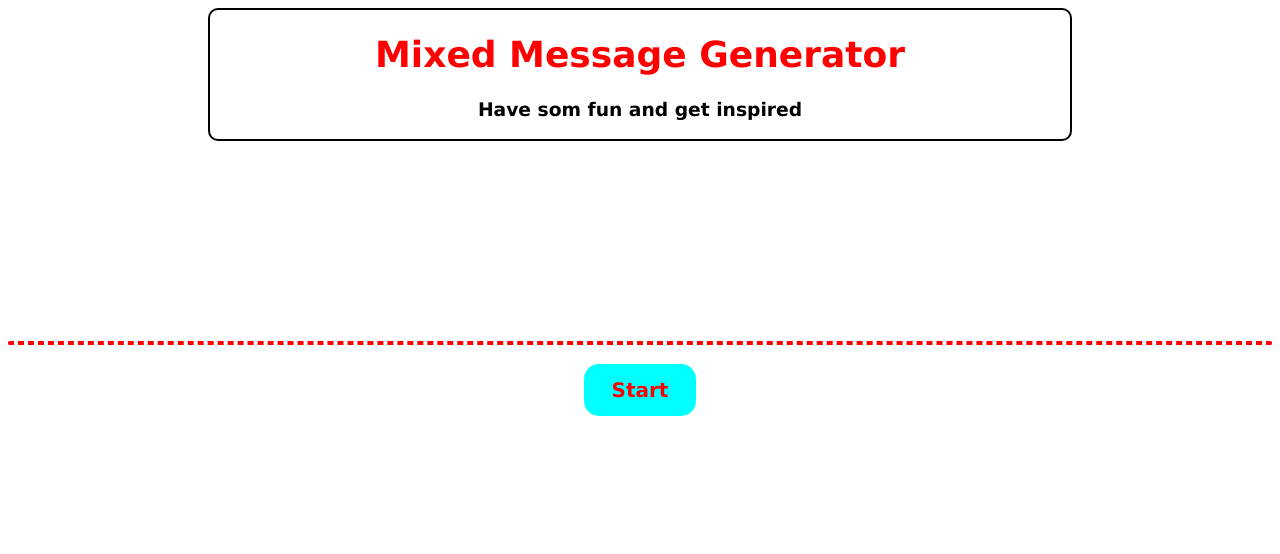
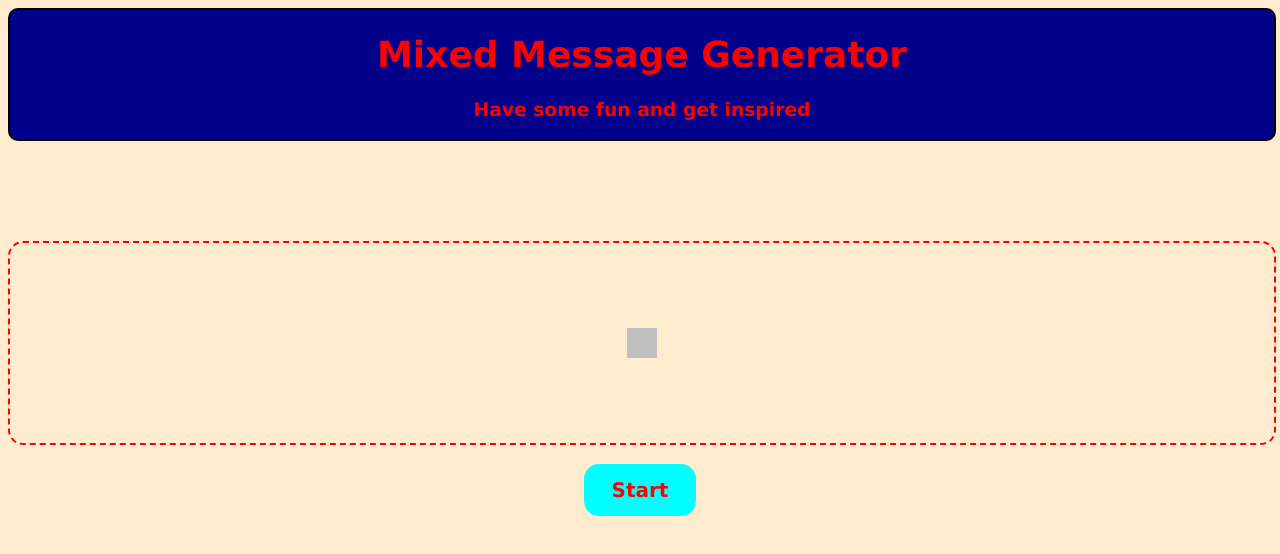
Before and after one commit to JorritvdP/Mixed-Messages, a plain HTML site: page index.html in a window 1280 px wide. Drawn offline with Linux system fonts and the light colour scheme.

Commit message:
update styling

```diff
--- a/index.css
+++ b/index.css
@@ -1,22 +1,34 @@
 * {
     font-family: 'Lucida Sans', 'Lucida Sans Regular', 'Lucida Grande', 'Lucida Sans Unicode', Geneva, Verdana, sans-serif;
+    background-color: blanchedalmond;
 }
 h1 {
 
     font-size: 36px;
     color: red;
     text-align: center;
+    background-color: darkblue;
+}
 
+h3 {
+    background-color: darkblue;
+    color: red;
 }
+
 #title {
     border: solid 2px black;
     border-radius: 10px;
-    margin: 0PX 200PX 0PX 200PX;
+    width: 100%;
     text-align: center;
+    background-color: darkblue;
 }
+
+
 .generator {
     display: flex;
-    margin-top: 200px;
+    height: 200px;
+    width: 100%;
+    margin-top: 100px;
     align-items: center;
     justify-content: center;
     vertical-align: middle;
@@ -58,3 +70,9 @@ button {
 button:hover {
     background-color: black;
 }
+
+#message {
+    font-size: 32px;
+    padding: 15px;
+    background-color: silver;
+}
--- a/index.html
+++ b/index.html
@@ -11,7 +11,7 @@
 <body>
     <div id="title">
         <h1>Mixed Message Generator</h1>
-        <h3>Have som fun and get inspired</h3>
+        <h3>Have some fun and get inspired</h3>
     </div>
 
     <div class="generator">
@@ -22,6 +22,6 @@
     <div class="button">
         <button id="button">Start</button>
     </div>
-    <script src="./mixedmessage.js" async></script>
+    <script src="./mixedmessage.js" async defer></script>
 </body>
 </html>
```
